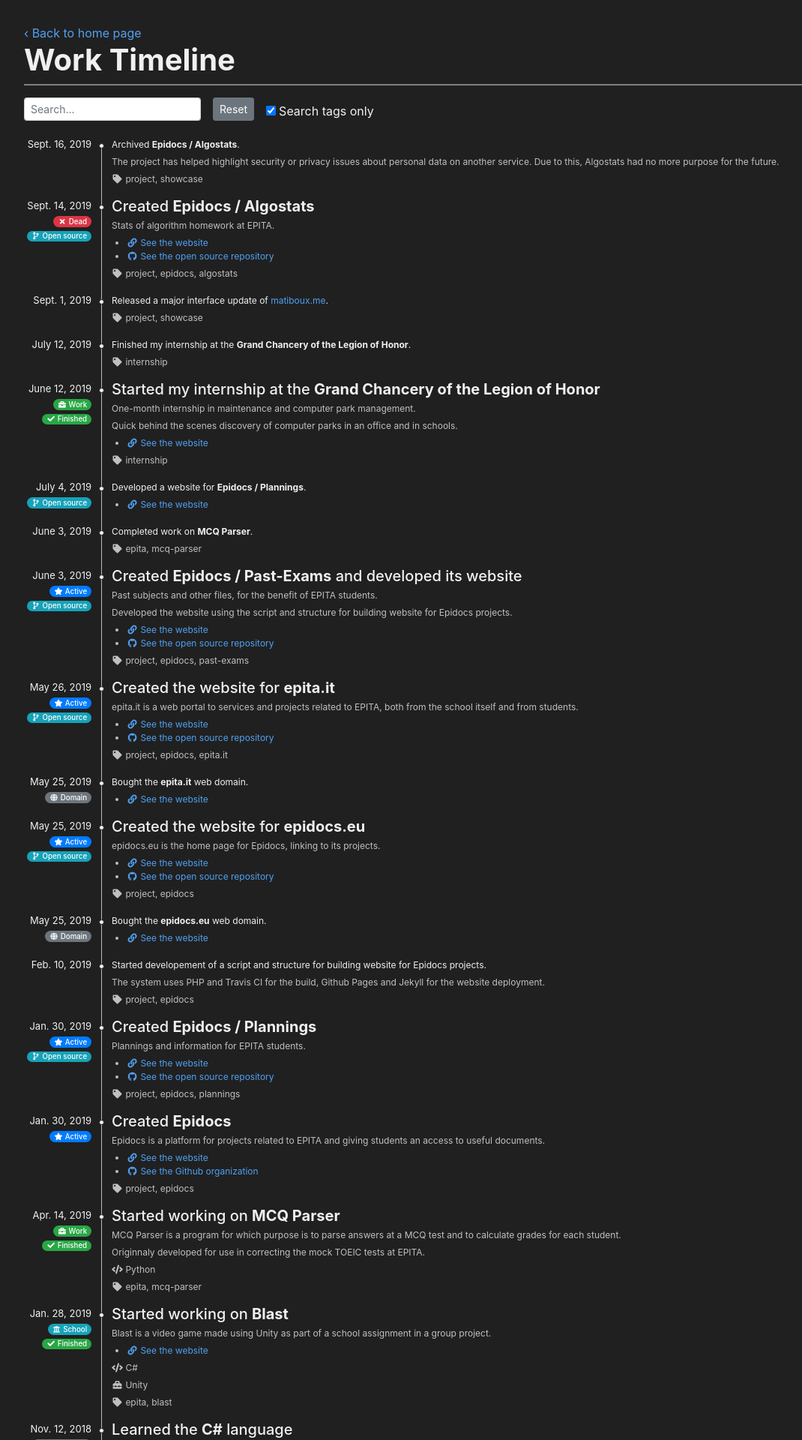
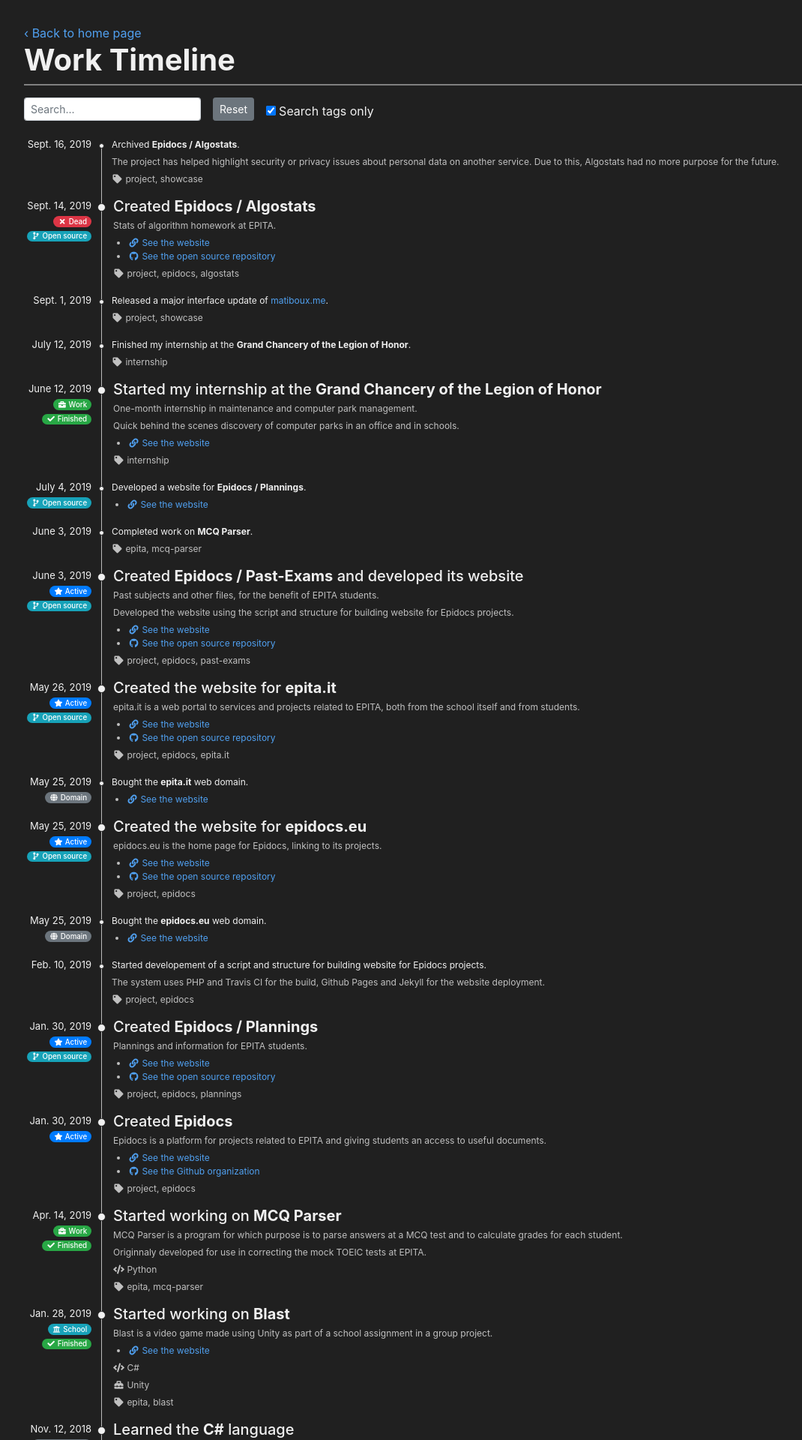
Before and after one commit to matiboux/matiboux.me, a Jekyll site: the page built from timeline.html, in a window 1280 px wide. Shown: the top 1920 px of the page at 75% size, without its empty margins (53-1123 px from the left). Built offline with Jekyll 4.4.1, drawn with Linux system fonts in a browser that asks for light colours; nearby versions of some CDN libraries.

Commit message:
Added large bullets

```diff
--- a/_includes/loadtimeline.html
+++ b/_includes/loadtimeline.html
@@ -38,7 +38,7 @@
 					{% endif %}
 				</div>
 				<div class="misc">
-					<div class="bullet"></div>
+					<div class="bullet{% if item.title %} bullet-lg{% endif %}"></div>
 					<div class="line"></div>
 				</div>
 				<div class="content">
--- a/assets/css/style.css
+++ b/assets/css/style.css
@@ -84,6 +84,12 @@ border-color: rgba(255, 255, 255, .1) }
 	margin-top: 10px;
 	border: 1px solid #202020;
 	border-radius: 50%;
+}
+#main .timeline-items > * > .misc .bullet.bullet-lg {
+	margin-top: 8px;
+	margin-left: -2px;
+	width: 11px;
+	height: 11px;
 }
 #main .timeline-items > * > .misc .line {
 	position: absolute;
```
